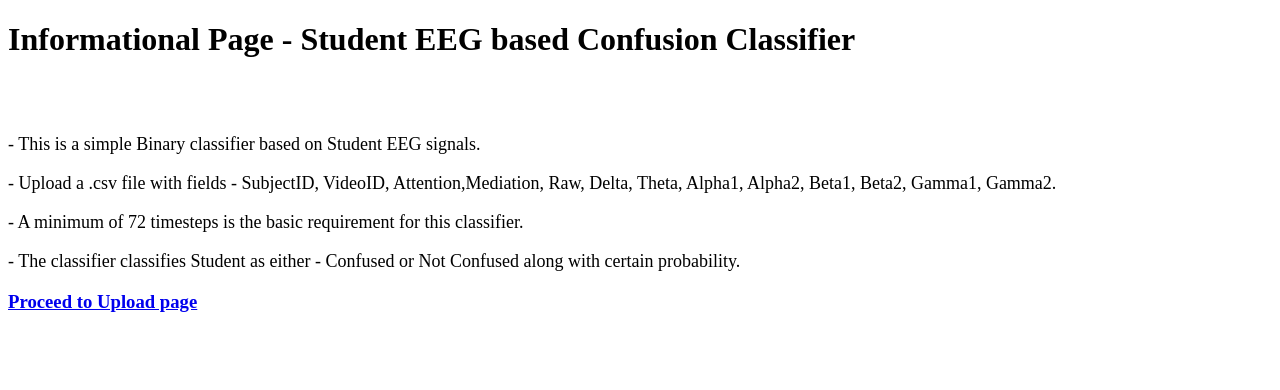
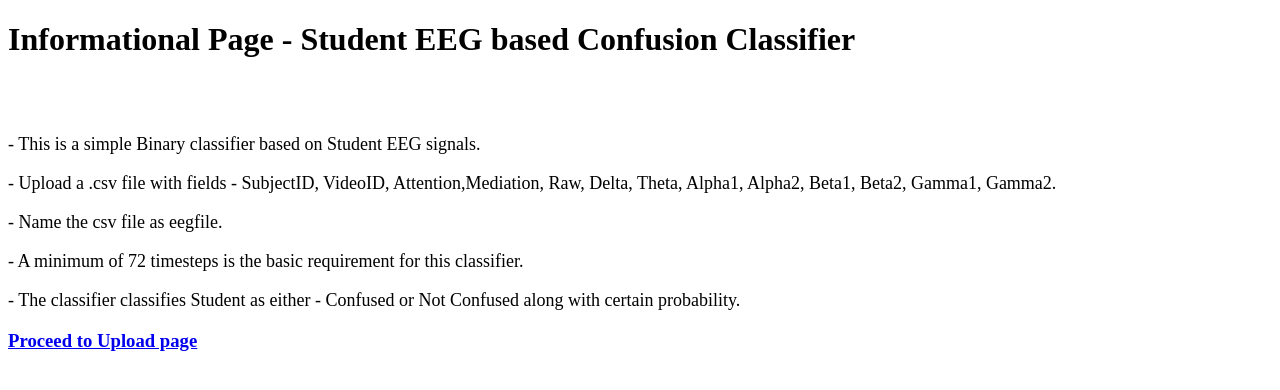
Before and after one commit to mathshantala/Project, a Flask app: page / in a window 1280 px wide. Shown: the top 390 px of the page. Run offline with Flask 2, Linux system fonts and the light colour scheme.

Commit message:
Update info.html
Updated the 3rd instruction

```diff
--- a/templates/info.html
+++ b/templates/info.html
@@ -15,6 +15,8 @@
 
       <p style="font-weight: normal; font-size: 18px"> - Upload a .csv file with fields - SubjectID, VideoID, Attention,Mediation, Raw, Delta, Theta, Alpha1, Alpha2,	Beta1, Beta2, Gamma1, Gamma2. </p>
 
+      <p style="font-weight: normal; font-size: 18px"> - Name the csv file as eegfile.</p>
+
       <p style="font-weight: normal; font-size: 18px"> - A minimum of 72 timesteps is the basic requirement for this classifier.</p>
 
       <p p style="font-weight: normal; font-size: 18px"> - The classifier classifies Student as either - Confused or Not Confused along with certain probability. </p>
```
